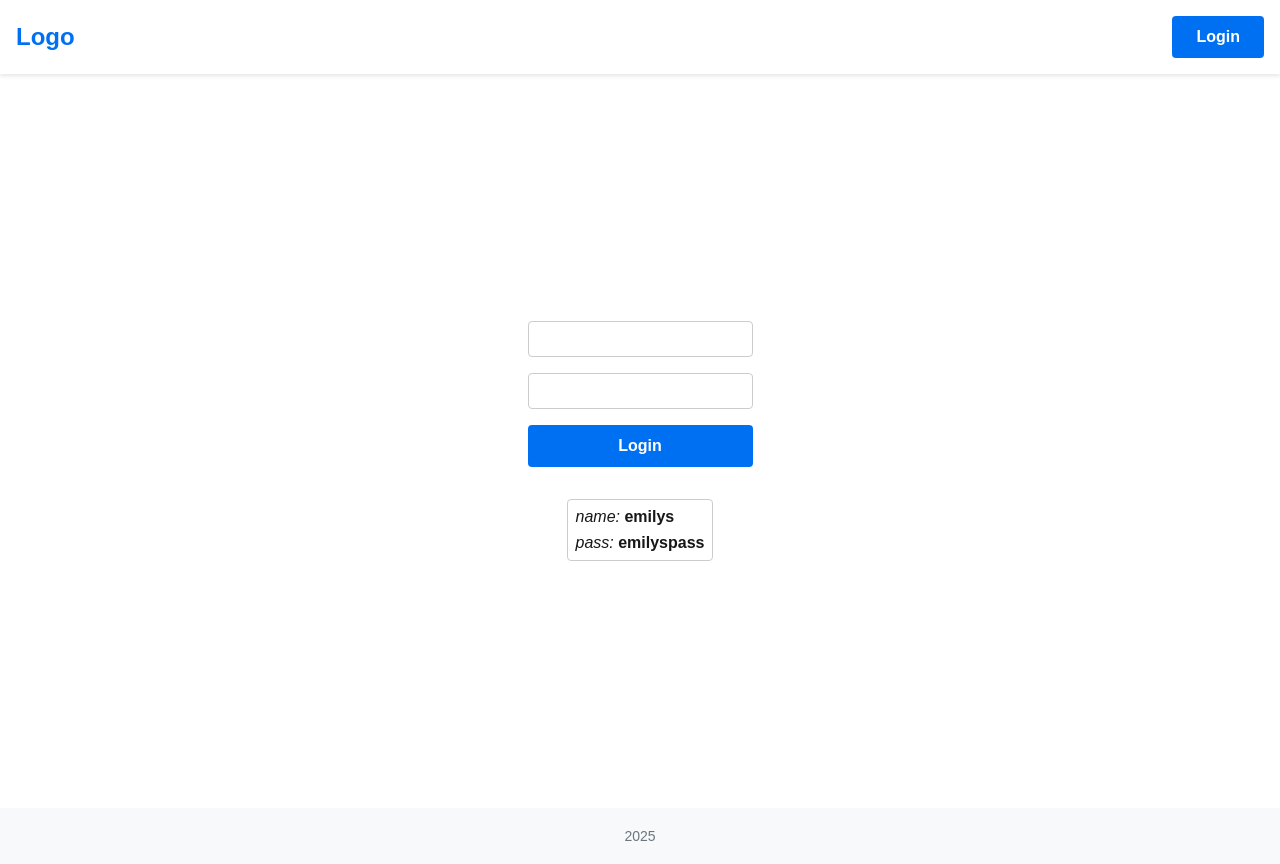
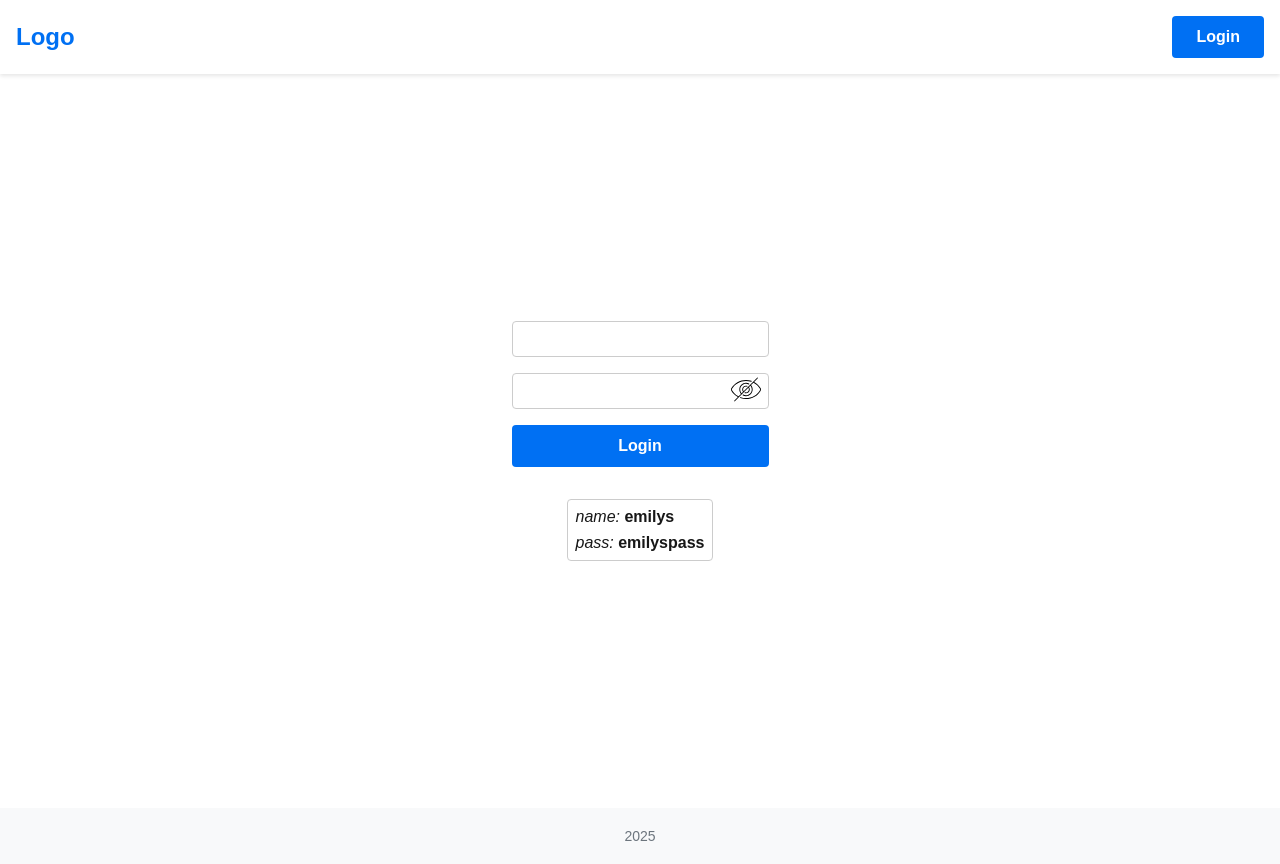
Before and after one commit to Bair-A/pet-project-1, a Next.js app: page /login in a window 1280 px wide. Built offline with nearby package versions, Linux system fonts and the light colour scheme.

Commit message:
feat: add password visibility toggle with eye icons in authentication form

```diff
--- /dev/null
+++ b/src/assets/icons/ClosedEye.tsx
@@ -0,0 +1,43 @@
+import React from 'react';
+
+const ClosedEye = () => {
+  return (
+    <svg
+      fill='#000000'
+      height='30px'
+      width='30px'
+      version='1.1'
+      id='Capa_1'
+      xmlns='http://www.w3.org/2000/svg'
+      xmlnsXlink='http://www.w3.org/1999/xlink'
+      viewBox='0 0 502.738 502.738'
+      xmlSpace='preserve'
+    >
+      <path
+        d='M497.588,231.909c-25.616-44.8-63.561-81.419-109.958-106.194l61.042-61.042c2.929-2.929,2.929-7.678,0-10.606
+        c-2.929-2.929-7.678-2.929-10.606,0L212.179,279.953c-6.042-8.253-9.31-18.181-9.31-28.583c0-26.743,21.757-48.5,48.5-48.5
+        c4.719,0,9.381,0.675,13.855,2.006c3.971,1.181,8.146-1.08,9.327-5.05c1.181-3.97-1.08-8.146-5.05-9.327
+        c-5.863-1.744-11.964-2.628-18.132-2.628c-35.014,0-63.5,28.486-63.5,63.5c0,14.411,4.798,28.122,13.614,39.28l-23.437,23.437
+        c-14.976-17.475-23.177-39.531-23.177-62.717c0-53.21,43.29-96.5,96.5-96.5c15.708,0,30.683,3.652,44.511,10.854
+        c3.674,1.913,8.204,0.486,10.117-3.188c1.914-3.673,0.486-8.203-3.187-10.116c-15.764-8.211-33.552-12.551-51.44-12.551
+        c-61.481,0-111.5,50.019-111.5,111.5c0,27.182,9.74,53.032,27.533,73.361l-41.179,41.179
+        c-45.745-23.452-83.101-58.89-108.052-102.525c-4.237-7.41-4.241-16.61-0.01-24.011c46.724-81.731,136.083-132.504,233.208-132.504
+        c29.332,0,58.146,4.547,85.645,13.515c3.938,1.284,8.171-0.867,9.456-4.805c1.284-3.938-0.867-8.172-4.805-9.456
+        c-29.002-9.458-59.381-14.254-90.295-14.254c-102.493,0-196.842,53.667-246.23,140.06c-6.855,11.993-6.851,26.898,0.011,38.901
+        c25.616,44.8,63.562,81.419,109.958,106.194l-61.042,61.042c-2.929,2.929-2.929,7.678,0,10.606c1.464,1.464,3.384,2.197,5.303,2.197
+        s3.839-0.732,5.303-2.197l225.887-225.887c6.042,8.253,9.31,18.181,9.31,28.583c0,26.743-21.757,48.5-48.5,48.5
+        c-4.729,0-9.399-0.678-13.881-2.014c-3.969-1.184-8.146,1.076-9.33,5.045c-1.183,3.97,1.075,8.146,5.045,9.33
+        c5.874,1.751,11.985,2.639,18.167,2.639c35.014,0,63.5-28.486,63.5-63.5c0-14.412-4.798-28.122-13.613-39.28l23.437-23.437
+        c14.976,17.475,23.176,39.532,23.176,62.717c0,53.21-43.29,96.5-96.5,96.5c-15.707,0-30.683-3.652-44.511-10.854
+        c-3.672-1.914-8.203-0.486-10.116,3.188c-1.914,3.674-0.486,8.203,3.187,10.116c15.765,8.211,33.552,12.551,51.44,12.551
+        c61.481,0,111.5-50.019,111.5-111.5c0-27.182-9.741-53.032-27.532-73.361l41.179-41.179
+        c45.746,23.453,83.101,58.891,108.051,102.525c4.237,7.41,4.241,16.611,0.01,24.011c-46.723,81.731-136.083,132.504-233.208,132.504
+        c-31.541,0-62.401-5.241-91.722-15.577c-3.908-1.376-8.19,0.674-9.566,4.58c-1.377,3.907,0.673,8.19,4.58,9.567
+        c30.928,10.902,63.465,16.43,96.709,16.43c102.493,0,196.843-53.668,246.23-140.059
+        C504.455,258.818,504.451,243.911,497.588,231.909z'
+      />
+    </svg>
+  );
+};
+
+export default ClosedEye;
--- /dev/null
+++ b/src/assets/icons/OpenedEye.tsx
@@ -0,0 +1,47 @@
+const OpenedEye = () => {
+  return (
+    <svg
+      fill='#000000'
+      height='30px'
+      width='30px'
+      version='1.1'
+      id='Layer_1'
+      xmlns='http://www.w3.org/2000/svg'
+      xmlnsXlink='http://www.w3.org/1999/xlink'
+      viewBox='0 0 495.558 495.558'
+    >
+      <g>
+        <g>
+          <path
+            d='M492.538,242.716c-3.702-6.173-92.288-151.327-244.76-151.327c-152.476,0-241.063,145.154-244.76,151.327L0,247.774
+			l3.019,5.058c3.697,6.173,92.284,151.337,244.76,151.337c152.471,0,241.058-145.164,244.76-151.337l3.019-5.058L492.538,242.716z
+			 M247.779,384.476c-125.769,0-207.625-111.394-224.587-136.702c16.962-25.298,98.817-136.692,224.587-136.692
+			s207.625,111.394,224.587,136.692C455.404,273.082,373.548,384.476,247.779,384.476z'
+          />
+        </g>
+      </g>
+      <g>
+        <g>
+          <path
+            d='M247.779,140.505c-59.149,0-107.274,48.125-107.274,107.269c0,59.154,48.125,107.279,107.274,107.279
+			c59.154,0,107.279-48.125,107.279-107.279C355.058,188.63,306.933,140.505,247.779,140.505z M247.779,335.361
+			c-48.293,0-87.582-39.288-87.582-87.587c0-48.288,39.288-87.577,87.582-87.577c48.298,0,87.587,39.288,87.587,87.577
+			C335.365,296.072,296.077,335.361,247.779,335.361z'
+          />
+        </g>
+      </g>
+      <g>
+        <g>
+          <path
+            d='M247.779,207.438c-22.24,0-40.337,18.096-40.337,40.336c0,22.24,18.096,40.337,40.337,40.337
+			c22.24,0,40.337-18.096,40.337-40.337C288.115,225.534,270.019,207.438,247.779,207.438z M247.779,268.418
+			c-11.385,0-20.644-9.26-20.644-20.644c0-11.385,9.26-20.644,20.644-20.644c11.385,0,20.644,9.26,20.644,20.644
+			C268.423,259.159,259.163,268.418,247.779,268.418z'
+          />
+        </g>
+      </g>
+    </svg>
+  );
+};
+
+export default OpenedEye;
--- a/src/components/Auth/index.module.scss
+++ b/src/components/Auth/index.module.scss
@@ -27,6 +27,34 @@
 
   &:focus {
     border-color: (--color-primary);
+  }
+}
+
+.passwordInput {
+  width: 100%;
+  padding-right: 40px;
+}
+
+.inputContainer {
+  position: relative;
+  display: inline-block;
+}
+
+.loginInput {
+  position: relative;
+}
+
+.showPasswordButton {
+  position: absolute;
+  right: 8px;
+  top: 50%;
+  transform: translateY(-50%);
+  background: transparent;
+  border: none;
+  cursor: pointer;
+
+  &:hover {
+    color: var(--color-primary-hover);
   }
 }
 
--- a/src/components/Auth/index.tsx
+++ b/src/components/Auth/index.tsx
@@ -5,6 +5,8 @@ import { useEffect, useState } from 'react';
 import { useRouter } from 'next/navigation';
 
 import styles from './index.module.scss';
+import ClosedEye from '@/assets/icons/ClosedEye';
+import OpenedEye from '@/assets/icons/OpenedEye';
 import ErrorToast from '@/components/ErrorToast';
 import {
   useAuthErrorMessage,
@@ -18,6 +20,7 @@ import {
 const Auth = () => {
   const [username, setUsername] = useState('');
   const [password, setPassword] = useState('');
+  const [isPasswordVisible, setIsPasswordVisible] = useState(false);
 
   const login = useLogin();
   const router = useRouter();
@@ -26,6 +29,10 @@ const Auth = () => {
   const clearError = useClearError();
   const isAuthenticated = useIsAuthenticated();
   const logout = useLogout();
+
+  const togglePasswordVisibility = () => {
+    setIsPasswordVisible(!isPasswordVisible);
+  };
 
   const handleLogin = async () => {
     await login({ username, password });
@@ -48,12 +55,21 @@ const Auth = () => {
             value={username}
             onChange={e => setUsername(e.target.value)}
           />
-          <input
-            className={styles.passwordInput}
-            type='password'
-            value={password}
-            onChange={e => setPassword(e.target.value)}
-          />
+          <div className={styles.inputContainer}>
+            <input
+              className={styles.passwordInput}
+              type={isPasswordVisible ? 'text' : 'password'}
+              value={password}
+              onChange={e => setPassword(e.target.value)}
+            />
+            <button
+              className={styles.showPasswordButton}
+              onClick={togglePasswordVisibility}
+            >
+              {isPasswordVisible ? <OpenedEye /> : <ClosedEye />}
+            </button>
+          </div>
+
           <button className={styles.loginButton} onClick={handleLogin}>
             Login
           </button>
```
